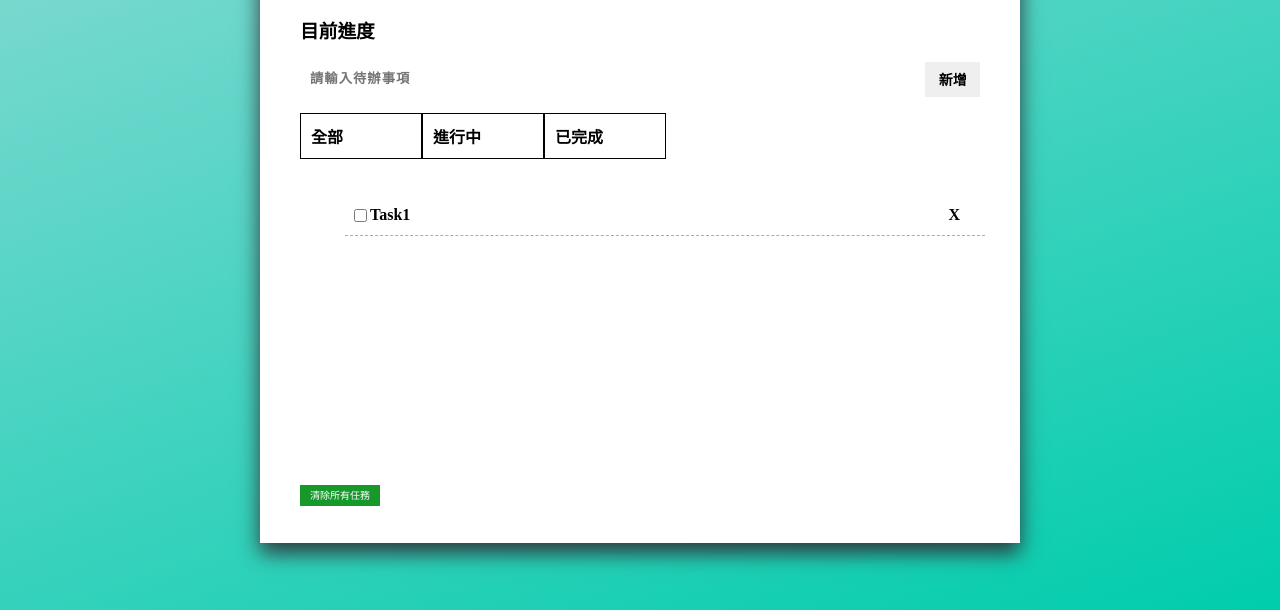
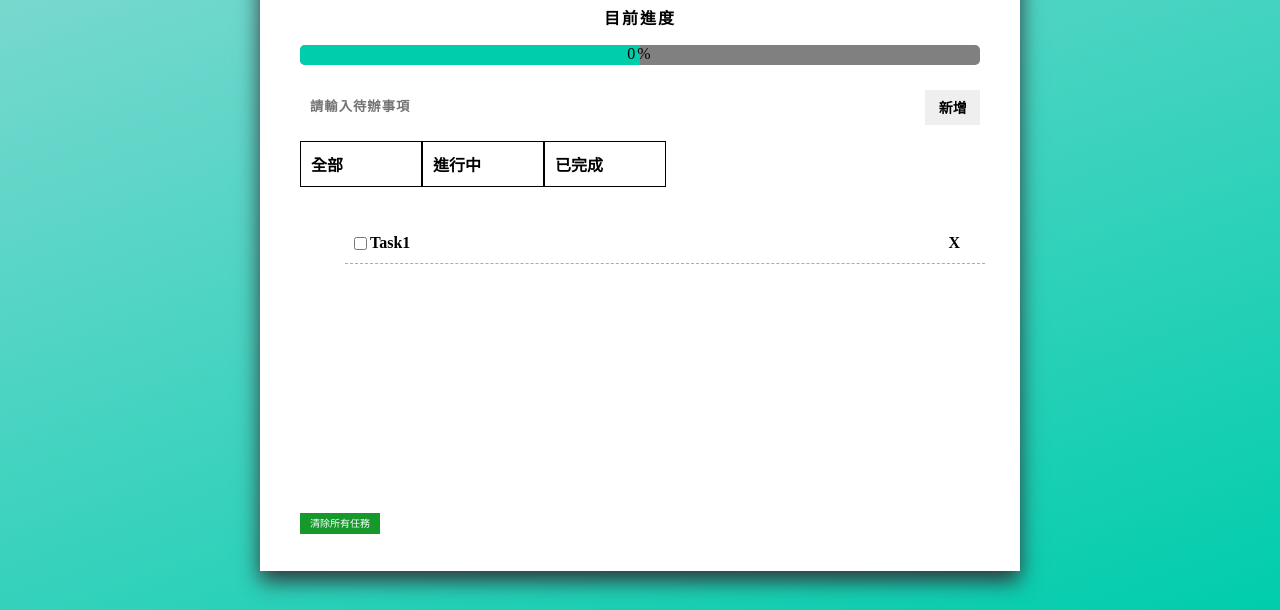
Before and after one commit to TimChen0409/TodoList, a plain HTML site: page index.html in a window 1280 px wide. Shown: the part 190-800 px from the top of the page. Drawn offline with nearby package versions, Linux system fonts and the light colour scheme.

Commit message:
update
update

```diff
--- a/index.html
+++ b/index.html
@@ -19,6 +19,7 @@
         <div class="progress">
             <h3>目前進度</h3>
             <div class="progressbar">
+                <span class="percent">0%</span>
                 <div class="valuebar"></div>
             </div>
         </div>
--- a/scss/style.scss
+++ b/scss/style.scss
@@ -17,6 +17,38 @@ body {
     width: 100%;
     height: 100vh;
     overflow-x: hidden;
+}
+
+.progress{
+    padding: 20px 0;
+    text-align: center;
+    letter-spacing: 2px;
+    h3{
+        font-size: 16px;
+        color: black;
+    }
+    .progressbar{
+        margin: 5px 0;
+        height: 20px;
+        width: 100%;
+        background: gray;
+        border-radius: 5px;
+        position: relative;
+        overflow: hidden;
+        .percent{
+            position: absolute;
+            z-index: 99;
+            transform: translateX(-50%);
+        }
+
+        .valuebar{
+            height: 20px;
+            position: absolute;
+            left: 0;
+            width: 50%;
+            background: #00cdac;
+        }
+    }
 }
 
 .addtask {
```
Also changed, not shown: css/style.css, 1 other file.
